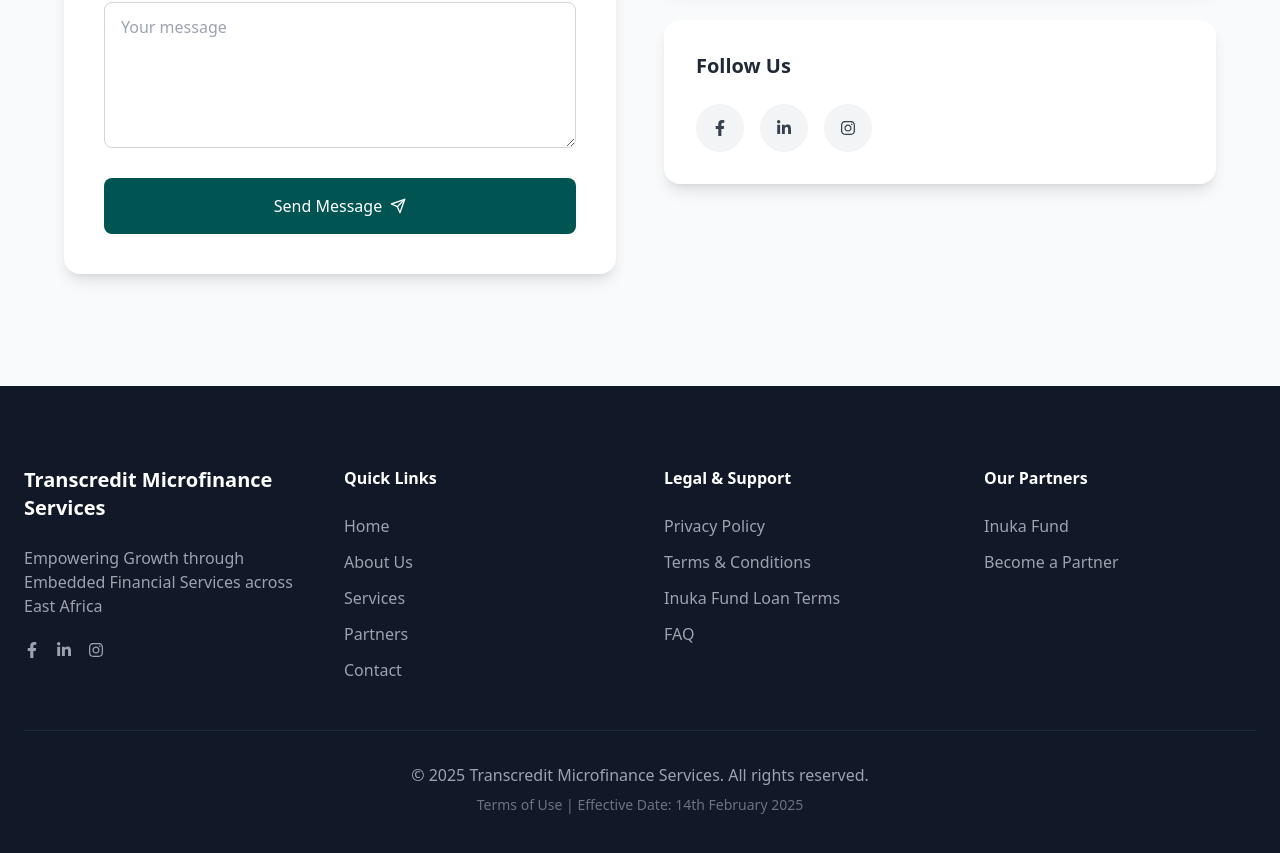
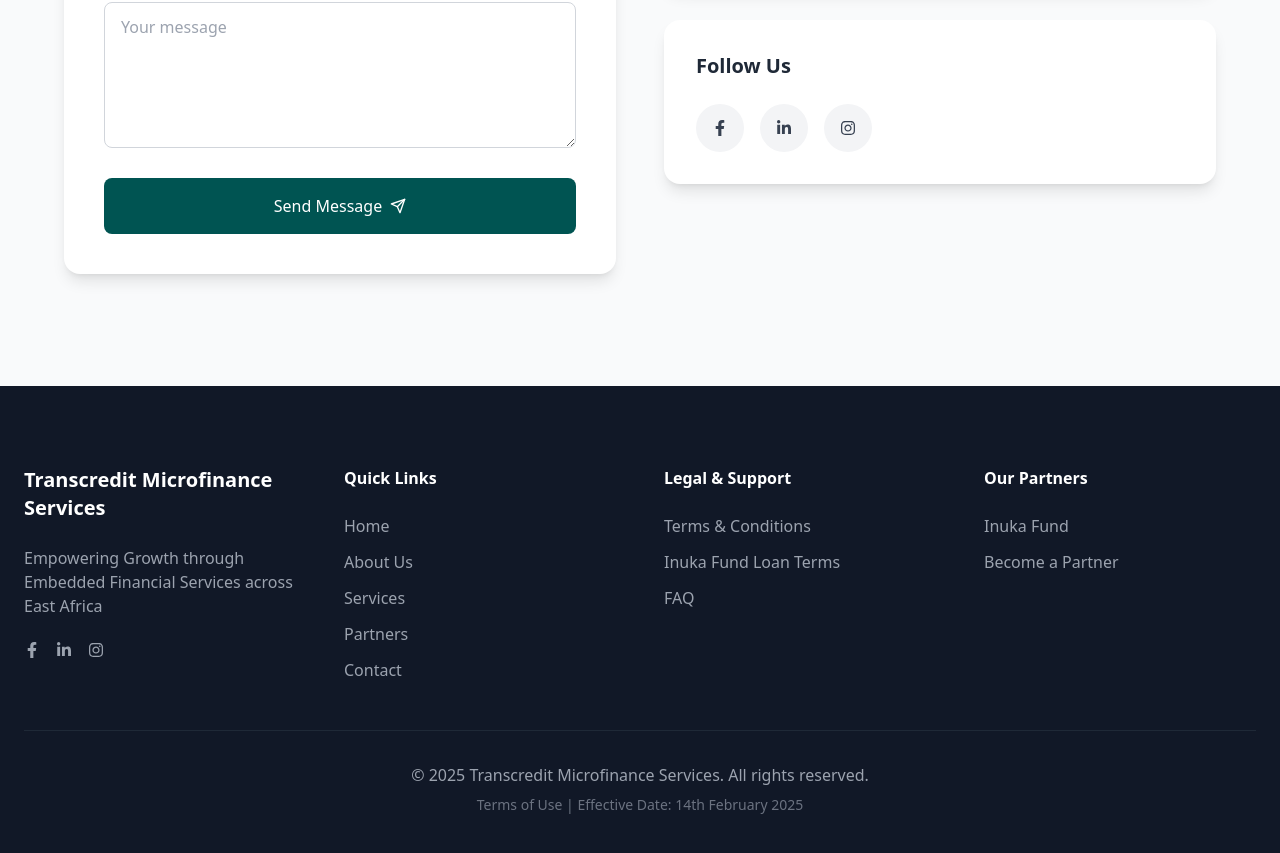
Before and after one commit to CEO-LAYSON/transcredit, a React (Vite) app: page / in a window 1280 px wide. Shown: the part 9577-10430 px from the top of the page. Built offline with nearby package versions, Linux system fonts and the light colour scheme.

Commit message:
added terms and conditions for inuka fund and privacy terms for TMS

```diff
--- a/src/components/footer.tsx
+++ b/src/components/footer.tsx
@@ -90,14 +90,6 @@ export default function Footer() {
                   to="/privacy-terms"
                   className="text-gray-400 hover:text-white transition"
                 >
-                  Privacy Policy
-                </Link>
-              </li>
-              <li>
-                <Link
-                  to="/privacy-terms"
-                  className="text-gray-400 hover:text-white transition"
-                >
                   Terms & Conditions
                 </Link>
               </li>
```
